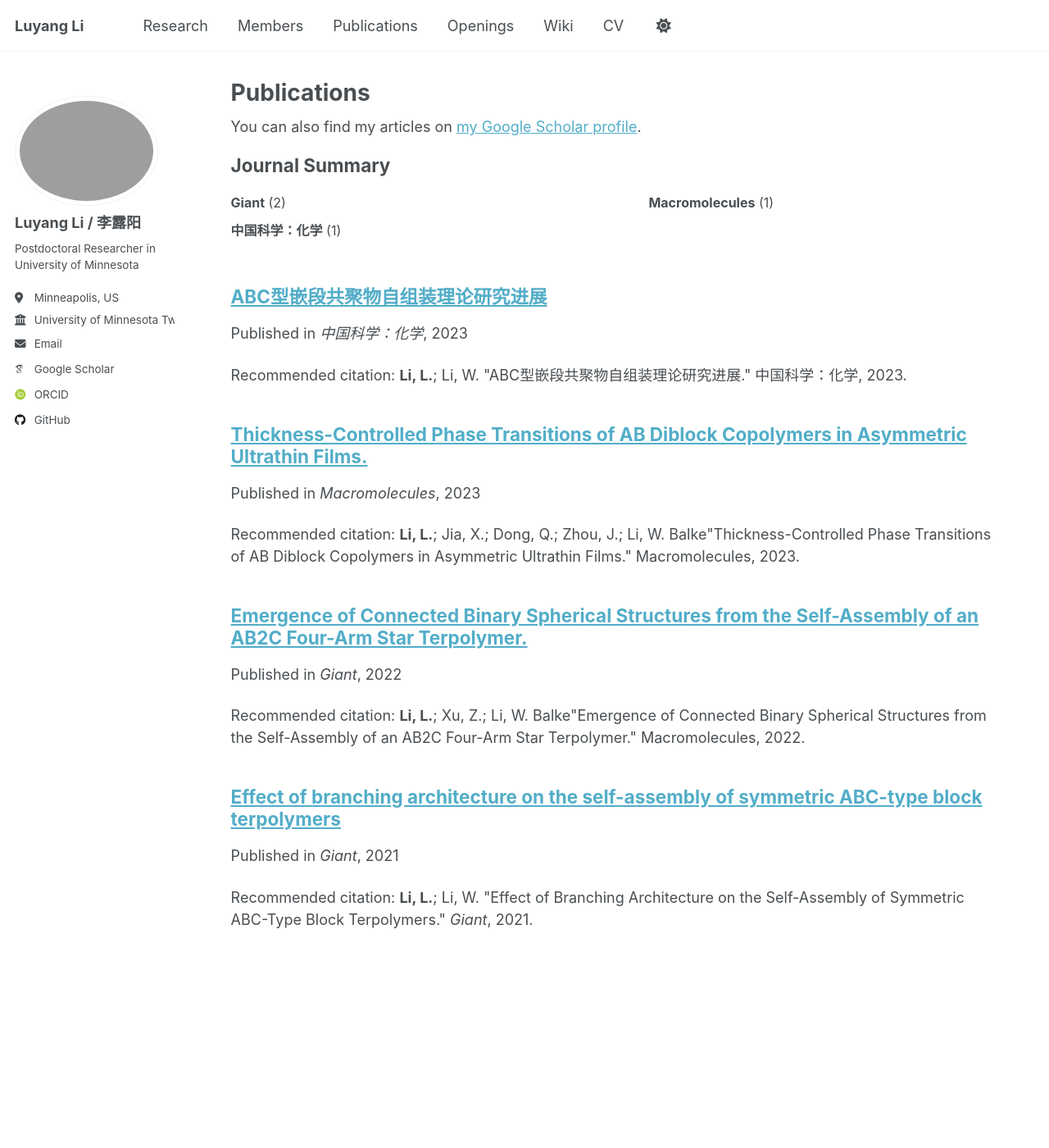
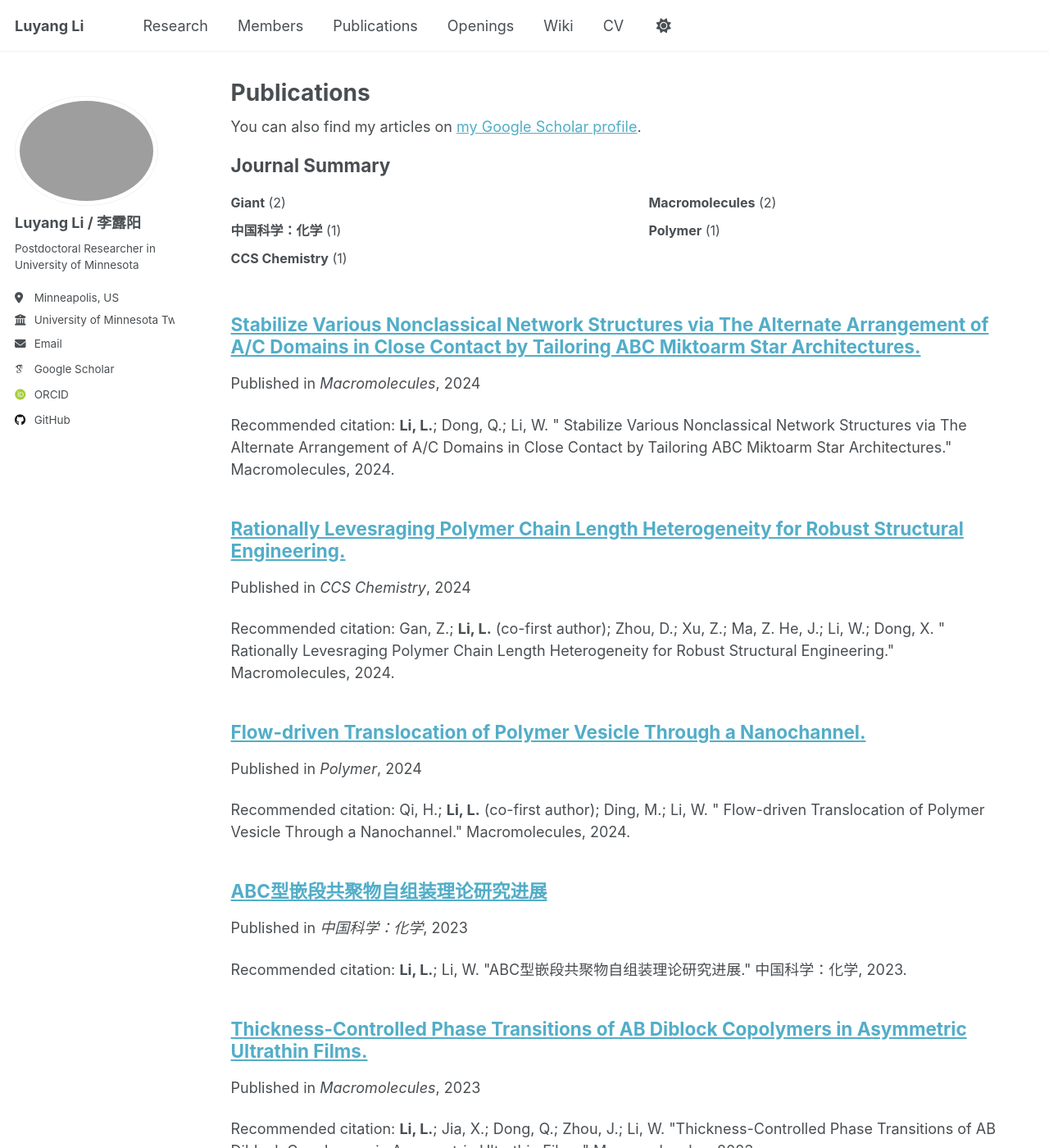
Before and after one commit to Li-Luyang/Li-Luyang.github.io, a Jekyll site: the page built from _pages/publications.html, in a window 1280 px wide and 1400 px high. Shown: the whole window at 82% size. Built offline with Jekyll 4.4.1, drawn with Linux system fonts in a browser that asks for light colours; some web fonts are replaced; a script bundle is joined from its source files by our own code; library files that are not in the unit come from our copies; some of the changed text lies outside the part shown.

Commit message:
add papers

```diff
--- a/_publications/2022-10-01-Emergence-of-Connected-Binary-Spherical-Structures-from-the-Self-Assembly-of-an-AB2C Four-Arm-Star-Terpolymer.md
+++ b/_publications/2022-10-01-Emergence-of-Connected-Binary-Spherical-Structures-from-the-Self-Assembly-of-an-AB2C Four-Arm-Star-Terpolymer.md
@@ -4,5 +4,5 @@ collection: publications
 permalink: /publication/2022-10-01-Emergence-of-Connected-Binary-Spherical-Structures-from-the-Self-Assembly-of-an-AB2C Four-Arm-Star-Terpolymer
 date: 2022-10-01
 venue: 'Giant'
-citation: '<strong>Li, L.</strong>; Xu, Z.; Li, W. Balke&quot;Emergence of Connected Binary Spherical Structures from the Self-Assembly of an AB2C Four-Arm Star Terpolymer.&quot; Macromolecules, 2022.'
+citation: '<strong>Li, L.</strong>; Xu, Z.; Li, W. &quot;Emergence of Connected Binary Spherical Structures from the Self-Assembly of an AB2C Four-Arm Star Terpolymer.&quot; Macromolecules, 2022.'
 ---
--- a/_publications/2023-10-01-Recent-Progress-in-the-Study-of-the-Self-Assembly-of-ABC-Block-Terpolymers..md
+++ b/_publications/2023-10-01-Recent-Progress-in-the-Study-of-the-Self-Assembly-of-ABC-Block-Terpolymers..md
@@ -4,5 +4,5 @@ collection: publications
 permalink: /publication/2023-10-01-Thickness-Controlled-Phase-Transitions-of-AB-Diblock-Copolymers-in-Asymmetric-Ultrathin-Films
 date: 2023-10-01
 venue: 'Macromolecules'
-citation: '<strong>Li, L.</strong>; Jia, X.; Dong, Q.; Zhou, J.; Li, W. Balke&quot;Thickness-Controlled Phase Transitions of AB Diblock Copolymers in Asymmetric Ultrathin Films.&quot; Macromolecules, 2023.'
+citation: '<strong>Li, L.</strong>; Jia, X.; Dong, Q.; Zhou, J.; Li, W. &quot;Thickness-Controlled Phase Transitions of AB Diblock Copolymers in Asymmetric Ultrathin Films.&quot; Macromolecules, 2023.'
 ---
--- /dev/null
+++ b/_publications/2024-10-01-Flow-driven-Translocation-of-Polymer-Vesicle-Through-a-Nanochannel.md
@@ -0,0 +1,8 @@
+---
+title: "Flow-driven Translocation of Polymer Vesicle Through a Nanochannel."
+collection: publications
+permalink: /publication/2024-10-01-Flow-driven-Translocation-of-Polymer-Vesicle-Through-a-Nanochannel
+date: 2024-10-01
+venue: 'Polymer'
+citation: 'Qi, H.; <strong>Li, L.</strong> (co-first author); Ding, M.; Li, W. &quot; Flow-driven Translocation of Polymer Vesicle Through a Nanochannel.&quot; Macromolecules, 2024.'
+---
--- /dev/null
+++ b/_publications/2024-10-01-Rationally-Levesraging-Polymer-Chain-Length-Heterogeneity-for-Robust-Structural-Engineering.md
@@ -0,0 +1,8 @@
+---
+title: "Rationally Levesraging Polymer Chain Length Heterogeneity for Robust Structural Engineering."
+collection: publications
+permalink: /publication/2024-10-01-Rationally-Levesraging-Polymer-Chain-Length-Heterogeneity-for-Robust-Structural-Engineering
+date: 2024-10-01
+venue: 'CCS Chemistry'
+citation: 'Gan, Z.; <strong>Li, L.</strong> (co-first author); Zhou, D.; Xu, Z.; Ma, Z. He, J.; Li, W.; Dong, X. &quot; Rationally Levesraging Polymer Chain Length Heterogeneity for Robust Structural Engineering.&quot; Macromolecules, 2024.'
+---
--- /dev/null
+++ b/_publications/2024-10-01-Stabilize-Various-Nonclassical-Network-Structures-via-The-Alternate-Arrangement-of-AC-Domains-in-Close Contact-by-Tailoring-ABC-Miktoarm-Star-Architectures.md
@@ -0,0 +1,8 @@
+---
+title: "Stabilize Various Nonclassical Network Structures via The Alternate Arrangement of A/C Domains in Close Contact by Tailoring ABC Miktoarm Star Architectures."
+collection: publications
+permalink: /publication/2024-10-01-Stabilize-Various-Nonclassical-Network-Structures-via-The-Alternate-Arrangement-of-AC-Domains-in-Close Contact-by-Tailoring-ABC-Miktoarm-Star-Architectures
+date: 2024-10-01
+venue: 'Macromolecules'
+citation: '<strong>Li, L.</strong>; Dong, Q.; Li, W. &quot; Stabilize Various Nonclassical Network Structures via The Alternate Arrangement of A/C Domains in Close Contact by Tailoring ABC Miktoarm Star Architectures.&quot; Macromolecules, 2024.'
+---
```
